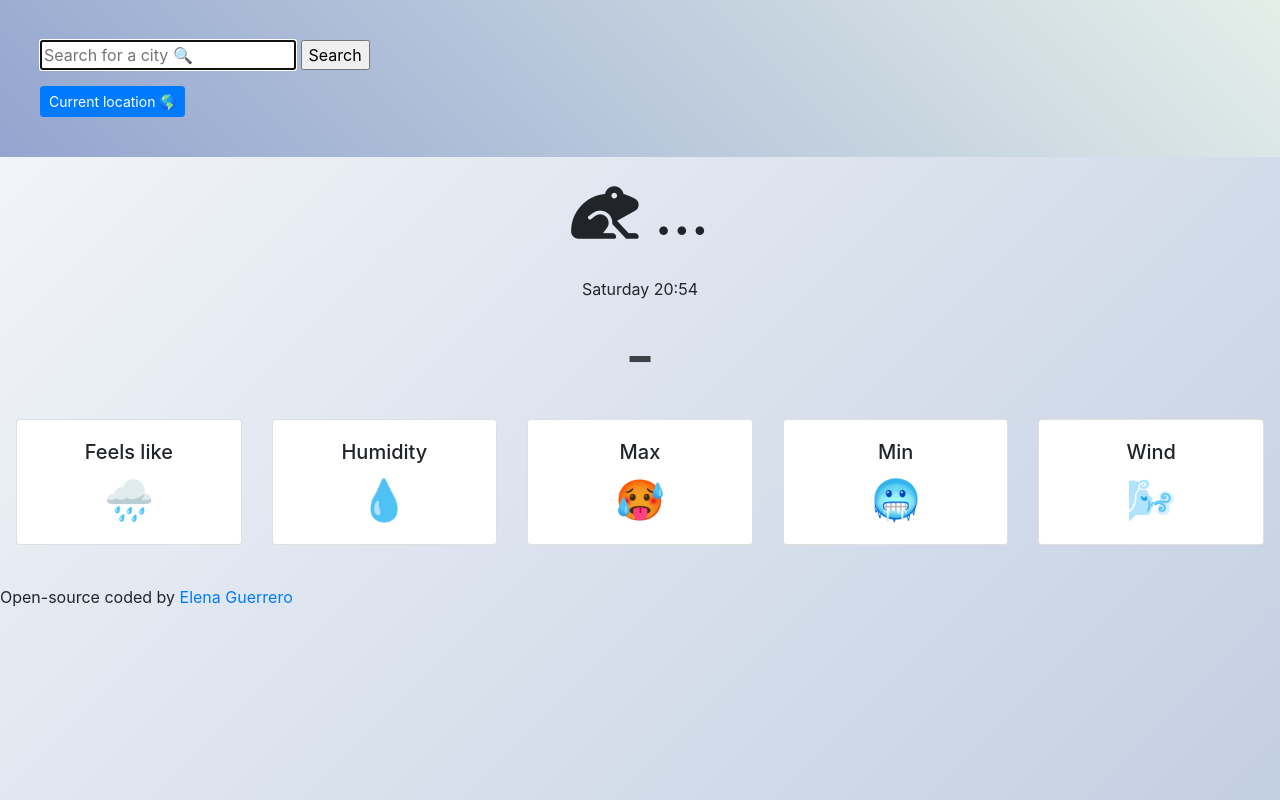
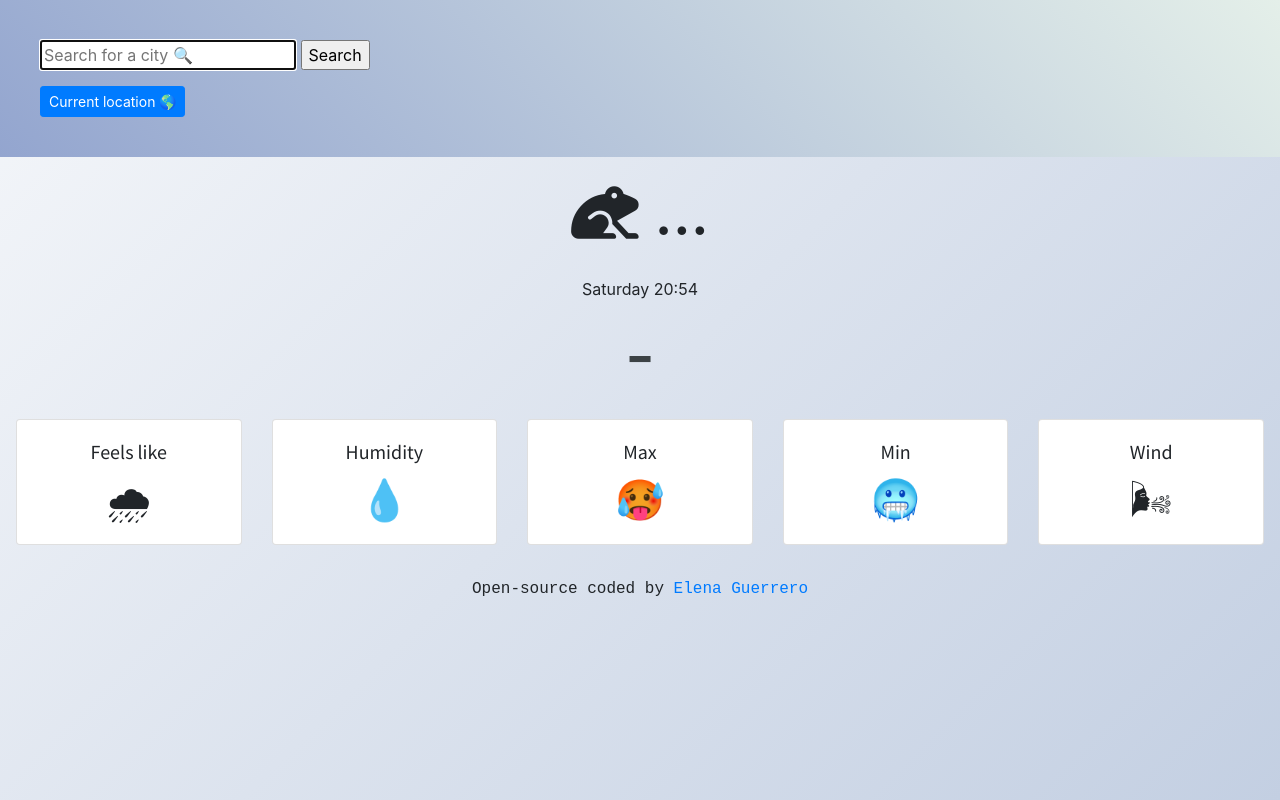
Before and after one commit to Egmadejon/weather_app_SheCodes, a website built with Parcel: page index.html in a window 1280 px wide. Built offline with nearby package versions, Linux system fonts and the light colour scheme.

Commit message:
family-fonts changed.

```diff
--- a/index.html
+++ b/index.html
@@ -17,6 +17,7 @@
       integrity="sha384-xxzQGERXS00kBmZW/6qxqJPyxW3UR0BPsL4c8ILaIWXva5kFi7TxkIIaMiKtqV1Q"
       crossorigin="anonymous"
     />
+    <link href="https://fonts.googleapis.com/css2?family=Source+Sans+Pro&display=swap" rel="stylesheet">
   </head>
   <body>
     <header>
@@ -85,7 +86,7 @@
         </div>
       </div>
     </footer>
-    <p>
+    <p class=sign>
       Open-source coded by
       <a href="https://github.com/Egmadejon/weather_app_SheCodes" target_blank>Elena Guerrero</a>
     </p>
--- a/src/styles.css
+++ b/src/styles.css
@@ -1,5 +1,5 @@
 body {
-  min-width: 100%;
+  max-width: 100%;
   height: auto;
   background-image: linear-gradient(135deg, #f5f7fa 0%, #c3cfe2 100%);
 }
@@ -29,6 +29,7 @@ section {
   color: black;
 }
 .following-days-weather {
+  font-family: "Source Sans Pro", sans-serif;
   display: inline-block;
   margin: 0 auto;
   height: auto;
@@ -37,11 +38,15 @@ section {
   padding-left: 1em;
   padding-right: 1em;
   text-align: center;
-  padding-bottom: 40px;
 }
 
 .following-days-weather:hover {
   cursor: pointer;
-  margin-bottom: 10px;
   max-width: 100%;
 }
+.sign {
+  font-family: "Courier New", Courier, monospace;
+  margin-top: 1em;
+  padding: 1em;
+  text-align: center;
+}
```
